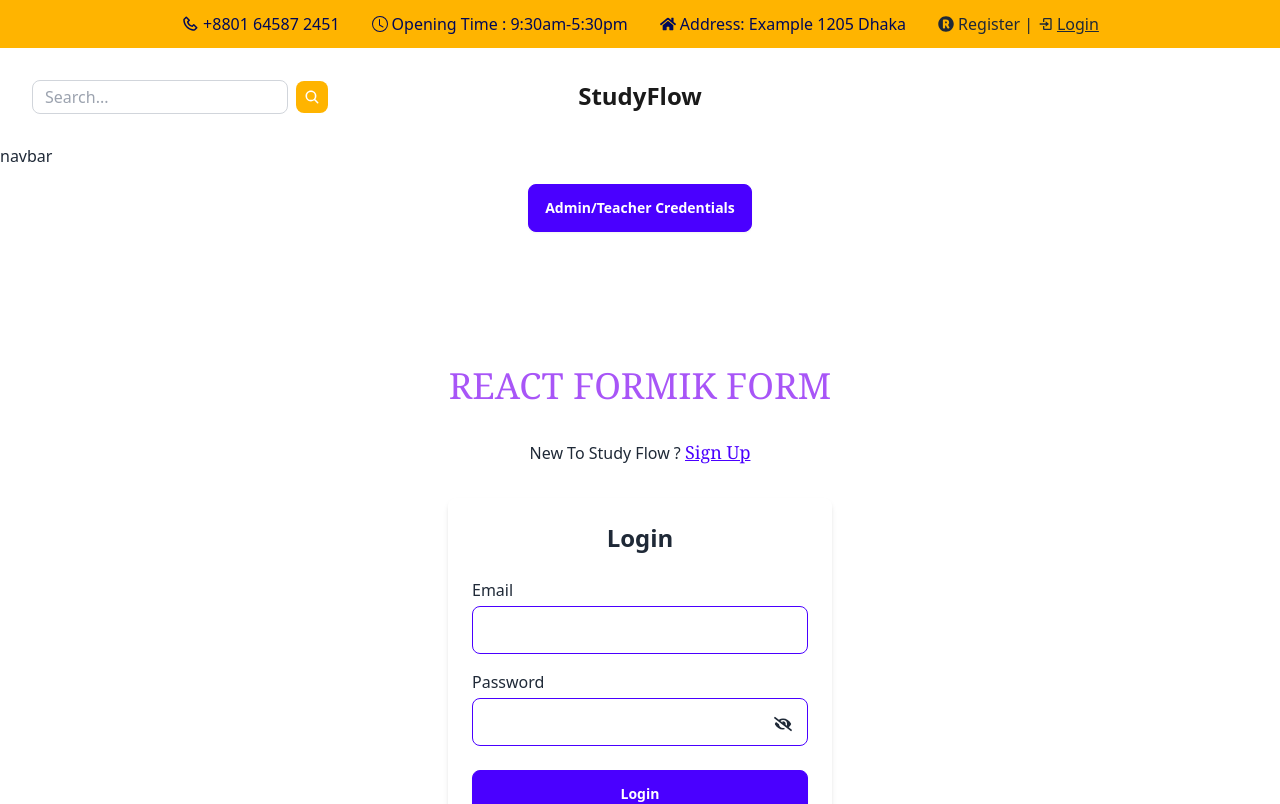
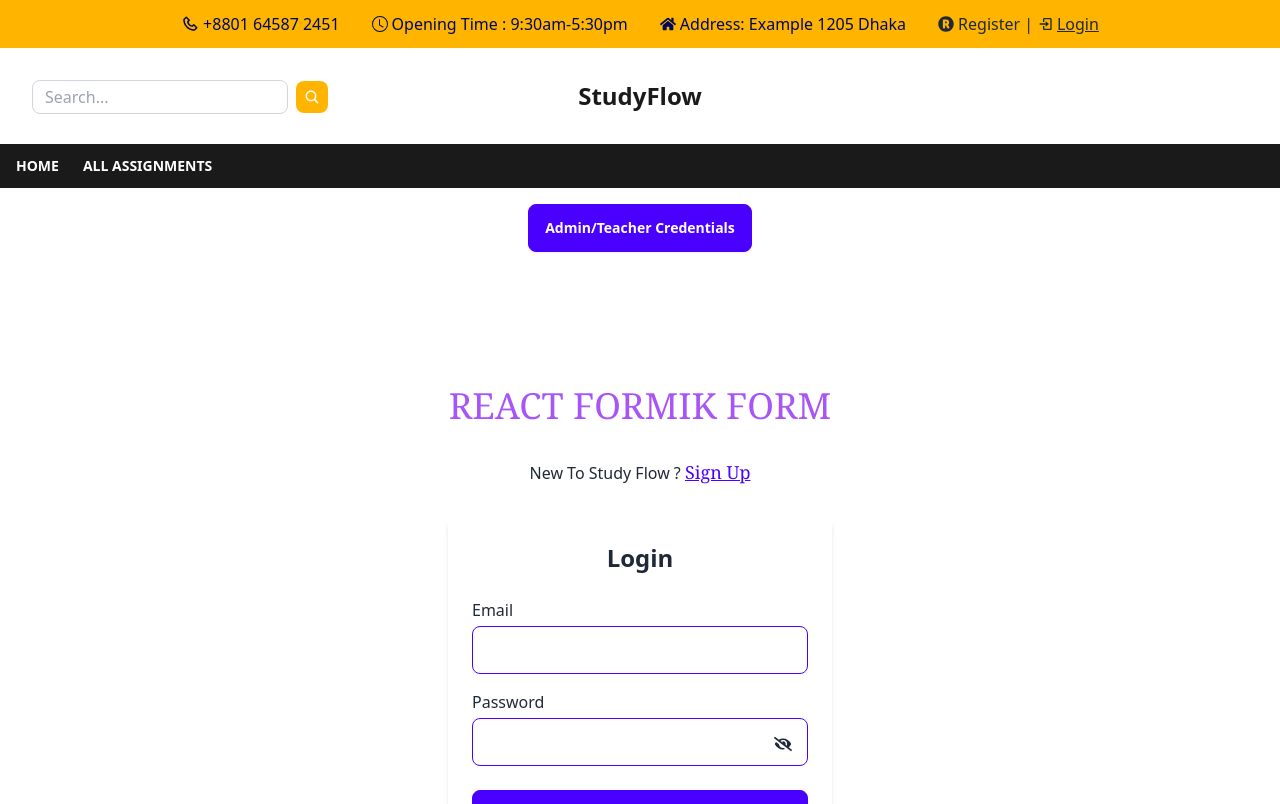
Before and after one commit to Sohelrana2815/study-flow-client, a React (Vite) app: page /login in a window 1280 px wide. Shown: the top 804 px of the page. Built offline with nearby package versions, Linux system fonts and the light colour scheme; no server answers.

Commit message:
register and login page title created

```diff
--- a/src/Shared/Navbar/Navbar.jsx
+++ b/src/Shared/Navbar/Navbar.jsx
@@ -9,7 +9,6 @@ import useAdmin from "../../Hooks/useAdmin";
 import { FaHome, FaPhone, FaRegistered } from "react-icons/fa";
 import { BsClock } from "react-icons/bs";
 import { BiLogIn, BiPhone } from "react-icons/bi";
-import Nav from "./Nav";
 
 const Navbar = () => {
   const { logout, user, loading } = useAuth();
@@ -139,8 +138,30 @@ const Navbar = () => {
       </div>
 
       {/* Bottom Layer */}
-      <div className="overflow-x-hidden">
-        <Nav />
+      <div className="bg-[#1A1A1A] py-3">
+        <div className="container mx-auto px-4">
+          <div className="flex justify-between items-center">
+            <div className="lg:hidden">
+              <div className="dropdown dropdown-content">
+                <button
+                  tabIndex={0}
+                  className="text-white text-3xl focus:outline-none"
+                >
+                  <IoMenuSharp />
+                </button>
+                <ul
+                  tabIndex={0}
+                  className="dropdown-content menu p-2 shadow bg-[#1A1A1A] rounded-box w-52"
+                >
+                  {navLinks}
+                </ul>
+              </div>
+            </div>
+            <ul className="hidden lg:flex gap-6 text-sm uppercase font-semibold">
+              {navLinks}
+            </ul>
+          </div>
+        </div>
       </div>
     </>
   );
--- a/src/Shared/Navbar/NavbarData/NavbarData.js
+++ b/src/Shared/Navbar/NavbarData/NavbarData.js
@@ -0,0 +1,27 @@
+export const NavbarMenu = [
+  {
+    id: 1,
+    title: "Home",
+    linK: "/",
+  },
+  {
+    id: 2,
+    title: "All Assignments",
+    linK: "/assignments",
+  },
+  {
+    id: 3,
+    title: "Create Assignments",
+    linK: "/createAssignments",
+  },
+  {
+    id: 4,
+    title: "Register",
+    linK: "/signUp",
+  },
+  {
+    id: 5,
+    title: "Login",
+    linK: "/login",
+  },
+];
```
Also changed, not shown: src/Routes/Routes.jsx (+8 -3 lines).
